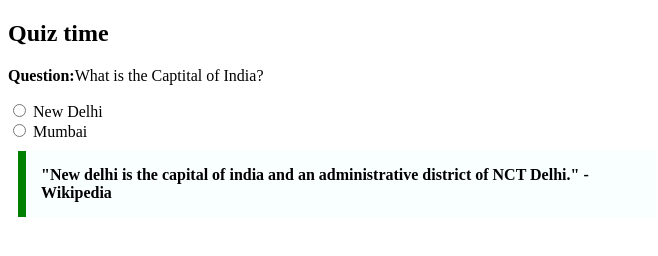
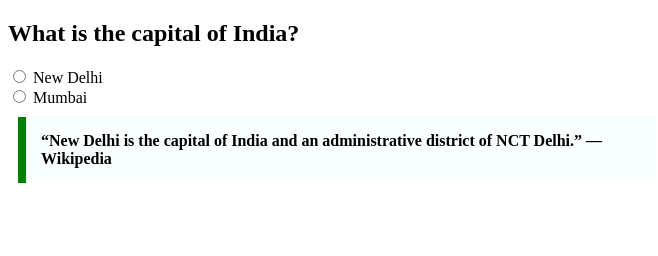
Before and after one commit to acciojob/trivia-Rishabh-dev545, a website: page main.html in a window 1280 px wide. Shown: the whole page, without its empty margins (0-658 px from the left). Drawn offline with Linux system fonts and the light colour scheme.

Commit message:
created a submission

```diff
--- a/main.html
+++ b/main.html
@@ -1,13 +1,10 @@
 <!DOCTYPE html>
-
-<html>
-
+<html lang="en">
 <head>
+  <meta charset="UTF-8">
   <title>Quiz Question</title>
-
-	<link rel="stylesheet" href="styles.css">
   <style>
-		blockquote {
+    .quote-box {
       max-width: 600px;
       margin: 10px;
       padding: 15px;
@@ -17,16 +14,13 @@
     }
   </style>
 </head>
+<body>
 
-<body>
-	<!-- the entire body must be written by student -->
-	<h2>Quiz time</h2>
+  <h2>What is the capital of India?</h2>
 
   <form>
-		<p><strong>Question:</strong>What is the Captital of India?</p>
-
     <label>
-			<input type="radio" name="capital" value="New Delhi">
+      <input type="radio" name="capital" value="new-delhi">
       New Delhi
     </label><br>
 
@@ -36,13 +30,9 @@
     </label>
   </form>
 
-	<blockquote>
-		"New delhi is the capital of india and an administrative district of NCT Delhi." - Wikipedia
+  <blockquote class="quote-box">
+    “New Delhi is the capital of India and an administrative district of NCT Delhi.” — Wikipedia
   </blockquote>
 
-    <script type="text/javascript" src="./script.js">
-</script>
-
 </body>
-
 </html>
```
Lines whose indentation alone changed are shown as unchanged.
